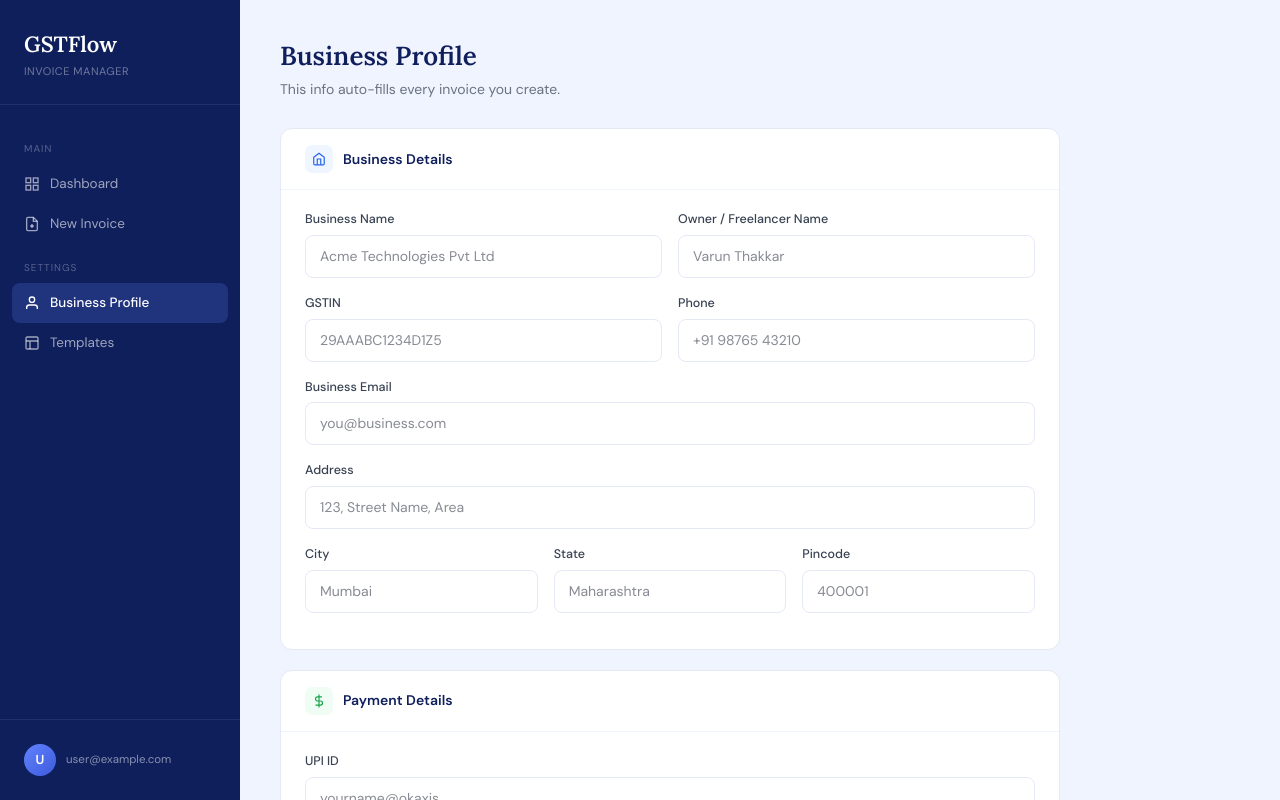
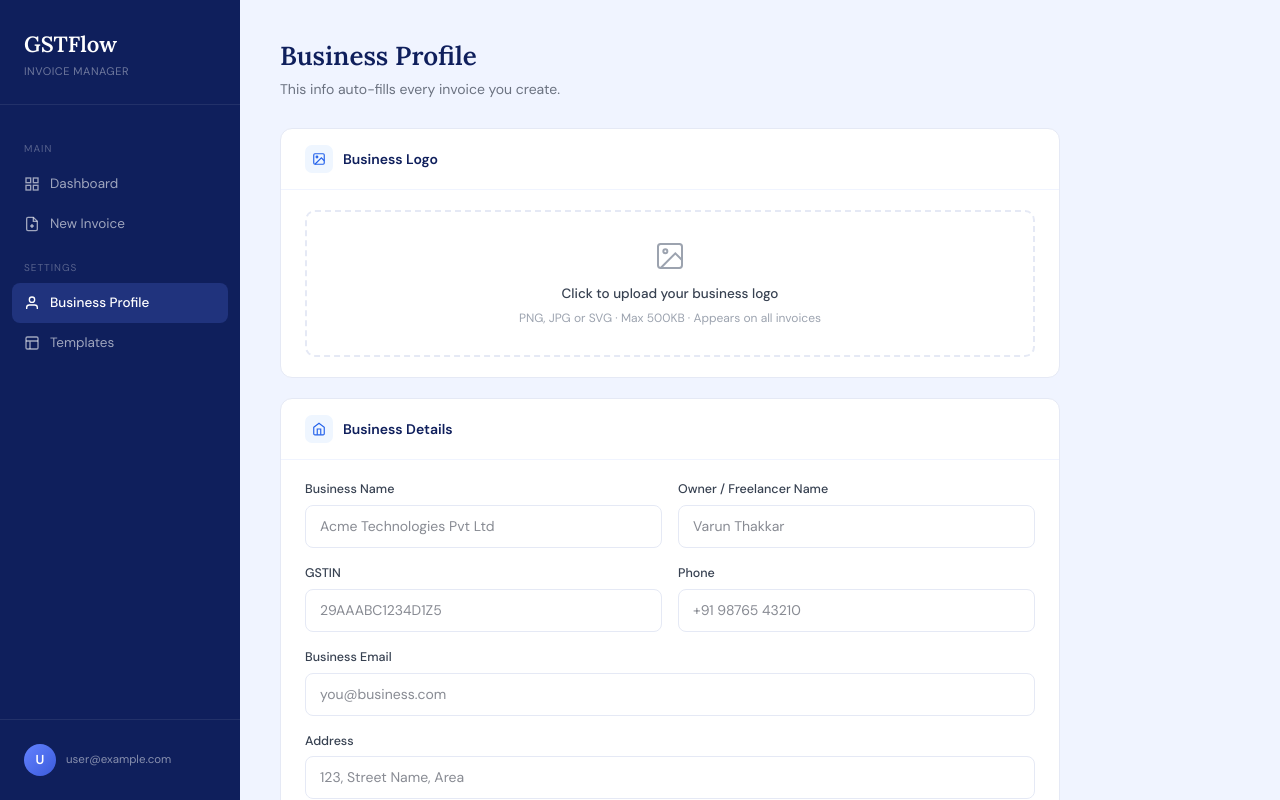
Before and after one commit to varunthakkar1993-sketch/gstflow, a Next.js app: page /profile in a window 1280 px wide. Shown: the top 800 px of the page. Built offline with nearby package versions, Linux system fonts and the light colour scheme; no server answers; the database is empty; sample sign-in values are in the browser's storage.

Commit message:
fix: logo upload section properly added to profile page

```diff
--- a/app/profile/page.tsx
+++ b/app/profile/page.tsx
@@ -1,6 +1,6 @@
 'use client';
 
-import { useEffect, useState } from 'react';
+import { useEffect, useState, useRef } from 'react';
 import { onAuthStateChanged } from 'firebase/auth';
 import { auth, db } from '../../lib/firebase';
 import { doc, getDoc, setDoc } from 'firebase/firestore';
@@ -9,10 +9,13 @@ export default function ProfilePage() {
   const [user, setUser] = useState<any>(null);
   const [saving, setSaving] = useState(false);
   const [saved, setSaved] = useState(false);
+  const [logoPreview, setLogoPreview] = useState<string>('');
+  const fileInputRef = useRef<HTMLInputElement>(null);
   const [profile, setProfile] = useState({
     businessName: '', ownerName: '', gstin: '', address: '',
     city: '', state: '', pincode: '', phone: '', email: '',
     upiId: '', bankName: '', accountNumber: '', ifscCode: '', accountHolder: '',
+    logoBase64: '',
   });
 
   useEffect(() => {
@@ -20,12 +23,29 @@ export default function ProfilePage() {
       if (!currentUser) { window.location.href = '/login'; return; }
       setUser(currentUser);
       const snap = await getDoc(doc(db, 'profiles', currentUser.uid));
-      if (snap.exists()) setProfile(snap.data() as any);
+      if (snap.exists()) {
+        const data = snap.data() as any;
+        setProfile(data);
+        if (data.logoBase64) setLogoPreview(data.logoBase64);
+      }
     });
   }, []);
 
   const handleChange = (e: React.ChangeEvent<HTMLInputElement>) => {
     setProfile({ ...profile, [e.target.name]: e.target.value });
+  };
+
+  const handleLogoUpload = (e: React.ChangeEvent<HTMLInputElement>) => {
+    const file = e.target.files?.[0];
+    if (!file) return;
+    if (file.size > 500000) { alert('Logo must be under 500KB'); return; }
+    const reader = new FileReader();
+    reader.onload = (ev) => {
+      const base64 = ev.target?.result as string;
+      setLogoPreview(base64);
+      setProfile(prev => ({ ...prev, logoBase64: base64 }));
+    };
+    reader.readAsDataURL(file);
   };
 
   const handleSave = async () => {
@@ -71,6 +91,12 @@ export default function ProfilePage() {
         .field label { display: block; font-size: 12.5px; font-weight: 500; color: #374151; margin-bottom: 6px; }
         .field input { width: 100%; padding: 10px 14px; border: 1.5px solid #e5e9f5; border-radius: 8px; font-size: 14px; font-family: 'DM Sans', sans-serif; color: #111827; background: #fff; transition: border-color 0.15s; outline: none; }
         .field input:focus { border-color: #2563eb; box-shadow: 0 0 0 3px rgba(37,99,235,0.08); }
+        .logo-upload-area { border: 2px dashed #e5e9f5; border-radius: 10px; padding: 28px; text-align: center; cursor: pointer; transition: all 0.15s; }
+        .logo-upload-area:hover { border-color: #2563eb; background: #f8faff; }
+        .logo-preview { max-width: 160px; max-height: 70px; object-fit: contain; margin: 0 auto 12px; display: block; }
+        .logo-upload-text { font-size: 13.5px; color: #374151; font-weight: 500; }
+        .logo-upload-hint { font-size: 12px; color: #9ca3af; margin-top: 5px; }
+        .logo-change-btn { font-size: 12.5px; color: #2563eb; margin-top: 10px; cursor: pointer; background: none; border: none; font-family: 'DM Sans', sans-serif; display: block; margin-left: auto; margin-right: auto; }
         .save-bar { display: flex; align-items: center; justify-content: space-between; background: #fff; border-radius: 12px; border: 1px solid #e5e9f5; padding: 16px 24px; }
         .save-hint { font-size: 13px; color: #9ca3af; }
         .btn-save { background: #2563eb; color: #fff; border: none; padding: 11px 28px; border-radius: 9px; font-size: 14px; font-weight: 600; font-family: 'DM Sans', sans-serif; cursor: pointer; transition: background 0.15s; }
@@ -122,56 +148,57 @@ export default function ProfilePage() {
           <div className="card">
             <div className="card-header">
               <div className="card-icon" style={{ background: '#eff6ff' }}>
+                <svg width="14" height="14" viewBox="0 0 24 24" fill="none" stroke="#2563eb" strokeWidth="2"><rect x="3" y="3" width="18" height="18" rx="2"/><circle cx="8.5" cy="8.5" r="1.5"/><polyline points="21 15 16 10 5 21"/></svg>
+              </div>
+              <h3>Business Logo</h3>
+            </div>
+            <div className="card-body">
+              <input type="file" ref={fileInputRef} onChange={handleLogoUpload} accept="image/png,image/jpeg,image/svg+xml" style={{ display: 'none' }} />
+              <div className="logo-upload-area" onClick={() => fileInputRef.current?.click()}>
+                {logoPreview ? (
+                  <>
+                    <img src={logoPreview} className="logo-preview" alt="Business logo" />
+                    <button className="logo-change-btn" onClick={(e) => { e.stopPropagation(); fileInputRef.current?.click(); }}>
+                      Change logo
+                    </button>
+                  </>
+                ) : (
+                  <>
+                    <svg width="32" height="32" viewBox="0 0 24 24" fill="none" stroke="#9ca3af" strokeWidth="1.5" style={{ margin: '0 auto 12px', display: 'block' }}><rect x="3" y="3" width="18" height="18" rx="2"/><circle cx="8.5" cy="8.5" r="1.5"/><polyline points="21 15 16 10 5 21"/></svg>
+                    <div className="logo-upload-text">Click to upload your business logo</div>
+                    <div className="logo-upload-hint">PNG, JPG or SVG · Max 500KB · Appears on all invoices</div>
+                  </>
+                )}
+              </div>
+            </div>
+          </div>
+
+          <div className="card">
+            <div className="card-header">
+              <div className="card-icon" style={{ background: '#eff6ff' }}>
                 <svg width="14" height="14" viewBox="0 0 24 24" fill="none" stroke="#2563eb" strokeWidth="2"><path d="M3 9l9-7 9 7v11a2 2 0 0 1-2 2H5a2 2 0 0 1-2-2z"/><polyline points="9 22 9 12 15 12 15 22"/></svg>
               </div>
               <h3>Business Details</h3>
             </div>
             <div className="card-body">
               <div className="form-row">
-                <div className="field">
-                  <label>Business Name</label>
-                  <input name="businessName" value={profile.businessName} onChange={handleChange} placeholder="Acme Technologies Pvt Ltd" />
-                </div>
-                <div className="field">
-                  <label>Owner / Freelancer Name</label>
-                  <input name="ownerName" value={profile.ownerName} onChange={handleChange} placeholder="Varun Thakkar" />
-                </div>
+                <div className="field"><label>Business Name</label><input name="businessName" value={profile.businessName} onChange={handleChange} placeholder="Acme Technologies Pvt Ltd" /></div>
+                <div className="field"><label>Owner / Freelancer Name</label><input name="ownerName" value={profile.ownerName} onChange={handleChange} placeholder="Varun Thakkar" /></div>
               </div>
               <div className="form-row">
-                <div className="field">
-                  <label>GSTIN</label>
-                  <input name="gstin" value={profile.gstin} onChange={handleChange} placeholder="29AAABC1234D1Z5" />
-                </div>
-                <div className="field">
-                  <label>Phone</label>
-                  <input name="phone" value={profile.phone} onChange={handleChange} placeholder="+91 98765 43210" />
-                </div>
+                <div className="field"><label>GSTIN</label><input name="gstin" value={profile.gstin} onChange={handleChange} placeholder="29AAABC1234D1Z5" /></div>
+                <div className="field"><label>Phone</label><input name="phone" value={profile.phone} onChange={handleChange} placeholder="+91 98765 43210" /></div>
               </div>
               <div className="form-row single">
-                <div className="field">
-                  <label>Business Email</label>
-                  <input name="email" value={profile.email} onChange={handleChange} placeholder="you@business.com" />
-                </div>
+                <div className="field"><label>Business Email</label><input name="email" value={profile.email} onChange={handleChange} placeholder="you@business.com" /></div>
               </div>
               <div className="form-row single">
-                <div className="field">
-                  <label>Address</label>
-                  <input name="address" value={profile.address} onChange={handleChange} placeholder="123, Street Name, Area" />
-                </div>
+                <div className="field"><label>Address</label><input name="address" value={profile.address} onChange={handleChange} placeholder="123, Street Name, Area" /></div>
               </div>
               <div className="form-row three">
-                <div className="field">
-                  <label>City</label>
-                  <input name="city" value={profile.city} onChange={handleChange} placeholder="Mumbai" />
-                </div>
-                <div className="field">
-                  <label>State</label>
-                  <input name="state" value={profile.state} onChange={handleChange} placeholder="Maharashtra" />
-                </div>
-                <div className="field">
-                  <label>Pincode</label>
-                  <input name="pincode" value={profile.pincode} onChange={handleChange} placeholder="400001" />
-                </div>
+                <div className="field"><label>City</label><input name="city" value={profile.city} onChange={handleChange} placeholder="Mumbai" /></div>
+                <div className="field"><label>State</label><input name="state" value={profile.state} onChange={handleChange} placeholder="Maharashtra" /></div>
+                <div className="field"><label>Pincode</label><input name="pincode" value={profile.pincode} onChange={handleChange} placeholder="400001" /></div>
               </div>
             </div>
           </div>
@@ -185,36 +212,21 @@ export default function ProfilePage() {
             </div>
             <div className="card-body">
               <div className="form-row single">
-                <div className="field">
-                  <label>UPI ID</label>
-                  <input name="upiId" value={profile.upiId} onChange={handleChange} placeholder="yourname@okaxis" />
-                </div>
+                <div className="field"><label>UPI ID</label><input name="upiId" value={profile.upiId} onChange={handleChange} placeholder="yourname@okaxis" /></div>
               </div>
               <div className="form-row">
-                <div className="field">
-                  <label>Bank Name</label>
-                  <input name="bankName" value={profile.bankName} onChange={handleChange} placeholder="HDFC Bank" />
-                </div>
-                <div className="field">
-                  <label>Account Holder Name</label>
-                  <input name="accountHolder" value={profile.accountHolder} onChange={handleChange} placeholder="Varun Thakkar" />
-                </div>
+                <div className="field"><label>Bank Name</label><input name="bankName" value={profile.bankName} onChange={handleChange} placeholder="HDFC Bank" /></div>
+                <div className="field"><label>Account Holder Name</label><input name="accountHolder" value={profile.accountHolder} onChange={handleChange} placeholder="Varun Thakkar" /></div>
               </div>
               <div className="form-row">
-                <div className="field">
-                  <label>Account Number</label>
-                  <input name="accountNumber" value={profile.accountNumber} onChange={handleChange} placeholder="XXXXXXXXXXXX" />
-                </div>
-                <div className="field">
-                  <label>IFSC Code</label>
-                  <input name="ifscCode" value={profile.ifscCode} onChange={handleChange} placeholder="HDFC0001234" />
-                </div>
+                <div className="field"><label>Account Number</label><input name="accountNumber" value={profile.accountNumber} onChange={handleChange} placeholder="XXXXXXXXXXXX" /></div>
+                <div className="field"><label>IFSC Code</label><input name="ifscCode" value={profile.ifscCode} onChange={handleChange} placeholder="HDFC0001234" /></div>
               </div>
             </div>
           </div>
 
           <div className="save-bar">
-            <span className="save-hint">Changes are saved to your account and applied to all future invoices.</span>
+            <span className="save-hint">Changes apply to all future invoices.</span>
             <button onClick={handleSave} disabled={saving} className={`btn-save ${saved ? 'saved' : ''}`}>
               {saving ? 'Saving…' : saved ? '✓ Saved' : 'Save Profile'}
             </button>
```
